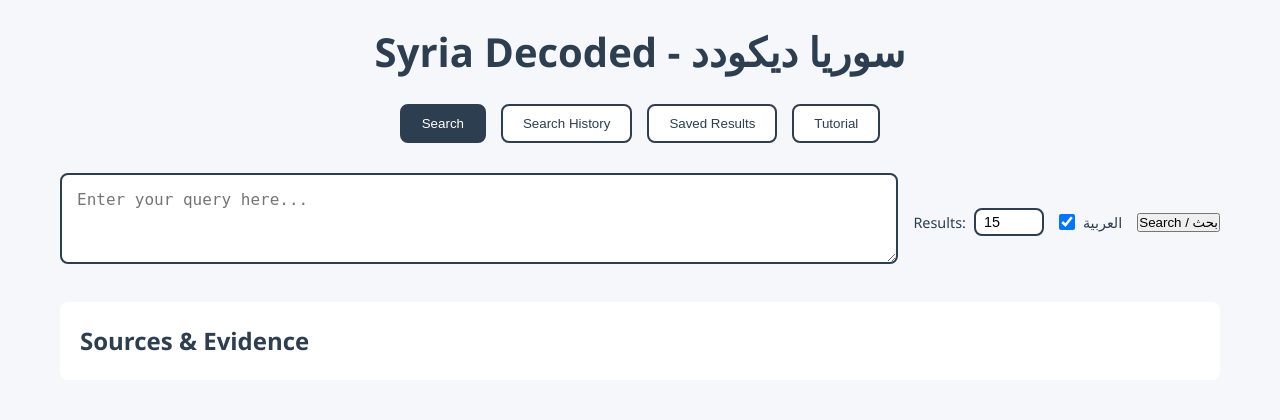
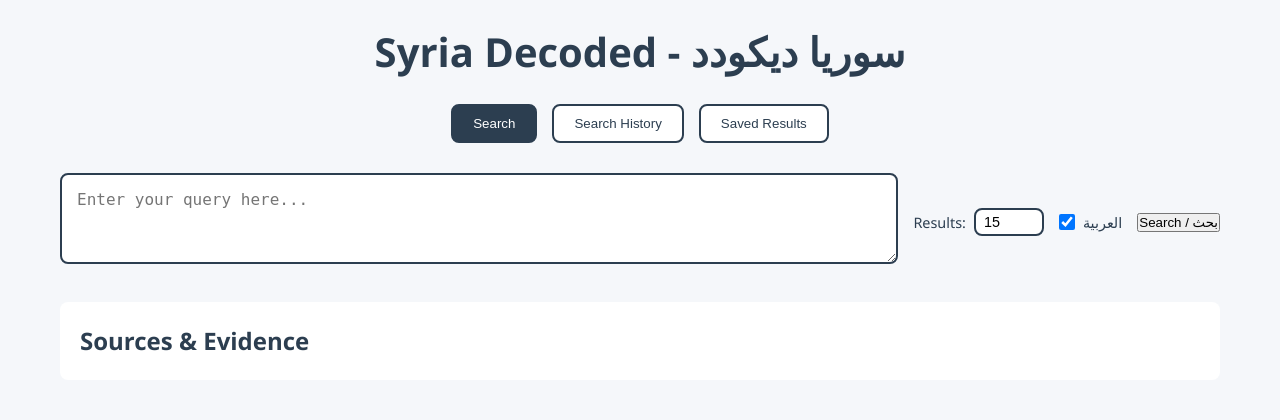
Before and after one commit to Muhanad-husn/hybridRAG, a Flask app: page / in a window 1280 px wide. Shown: the top 420 px of the page. Run offline with Flask 3, Linux system fonts and the light colour scheme; parts of the project's set-up code (start-up, migrations or seed data) failed here and were passed over.

Commit message:
Remove tutorial tab and functionality

```diff
--- a/static/js/script.js
+++ b/static/js/script.js
@@ -98,8 +98,6 @@ document.addEventListener('DOMContentLoaded', function() {
                 loadSearchHistory();
             } else if (viewName === 'saved') {
                 loadSavedResults();
-            } else if (viewName === 'tutorial') {
-                loadTutorial();
             }
         });
     });
@@ -198,40 +196,6 @@ document.addEventListener('DOMContentLoaded', function() {
             if (savedResultsGrid) {
                 savedResultsGrid.innerHTML = '<p>Error loading saved results.</p>';
             }
-        }
-    }
-
-    // Load tutorial content
-    function loadTutorial() {
-        updateOperationStatus('Loading tutorial content...');
-        const tutorialSteps = document.querySelector('.tutorial-steps');
-        const tutorialExamples = document.querySelector('.tutorial-examples');
-
-        if (tutorialSteps && tutorialExamples) {
-            tutorialSteps.innerHTML = `
-                <div class="tutorial-step">
-                    <h3>1. Enter Your Query</h3>
-                    <p>Type your question or search query in English or Arabic.</p>
-                </div>
-                <div class="tutorial-step">
-                    <h3>2. Review Results</h3>
-                    <p>View responses in both languages and check sources.</p>
-                </div>
-                <div class="tutorial-step">
-                    <h3>3. Save and Share</h3>
-                    <p>Download results as HTML files for future reference.</p>
-                </div>
-            `;
-
-            tutorialExamples.innerHTML = `
-                <h3>Example Queries:</h3>
-                <ul>
-                    <li>What are the main causes of the Syrian conflict?</li>
-                    <li>How has the conflict affected education in Syria?</li>
-                    <li>What humanitarian aid efforts are ongoing in Syria?</li>
-                </ul>
-            `;
-            updateOperationStatus('Tutorial content loaded');
         }
     }
 
--- a/templates/index.html
+++ b/templates/index.html
@@ -14,7 +14,6 @@
                 <button class="nav-btn active" data-view="search">Search</button>
                 <button class="nav-btn" data-view="history">Search History</button>
                 <button class="nav-btn" data-view="saved">Saved Results</button>
-                <button class="nav-btn" data-view="tutorial">Tutorial</button>
             </nav>
         </header>
 
@@ -138,12 +137,6 @@
                 <div class="saved-results-grid"></div>
             </div>
 
-            <!-- Tutorial View -->
-            <div id="tutorialView" class="view hidden">
-                <h2>How to Use HybridRAG</h2>
-                <div class="tutorial-steps"></div>
-                <div class="tutorial-examples"></div>
-            </div>
         </main>
 
         <footer>
```
